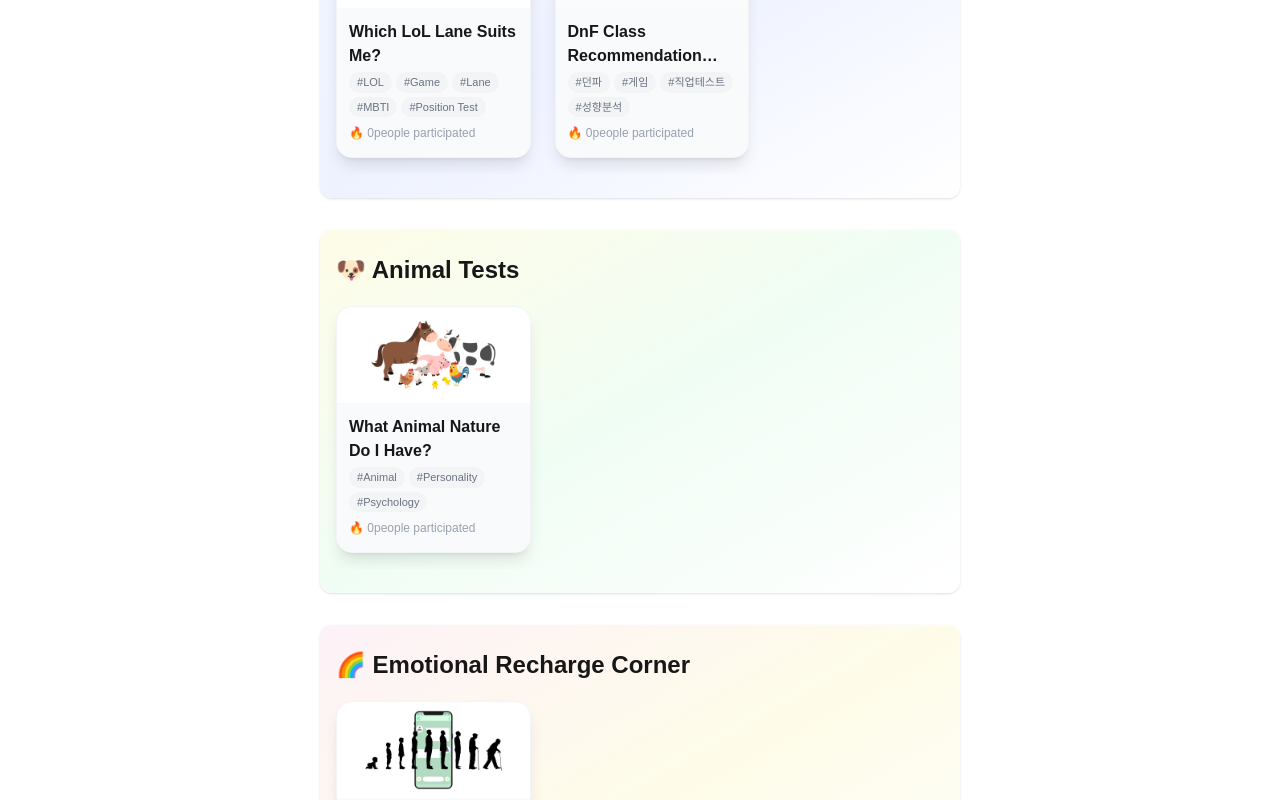
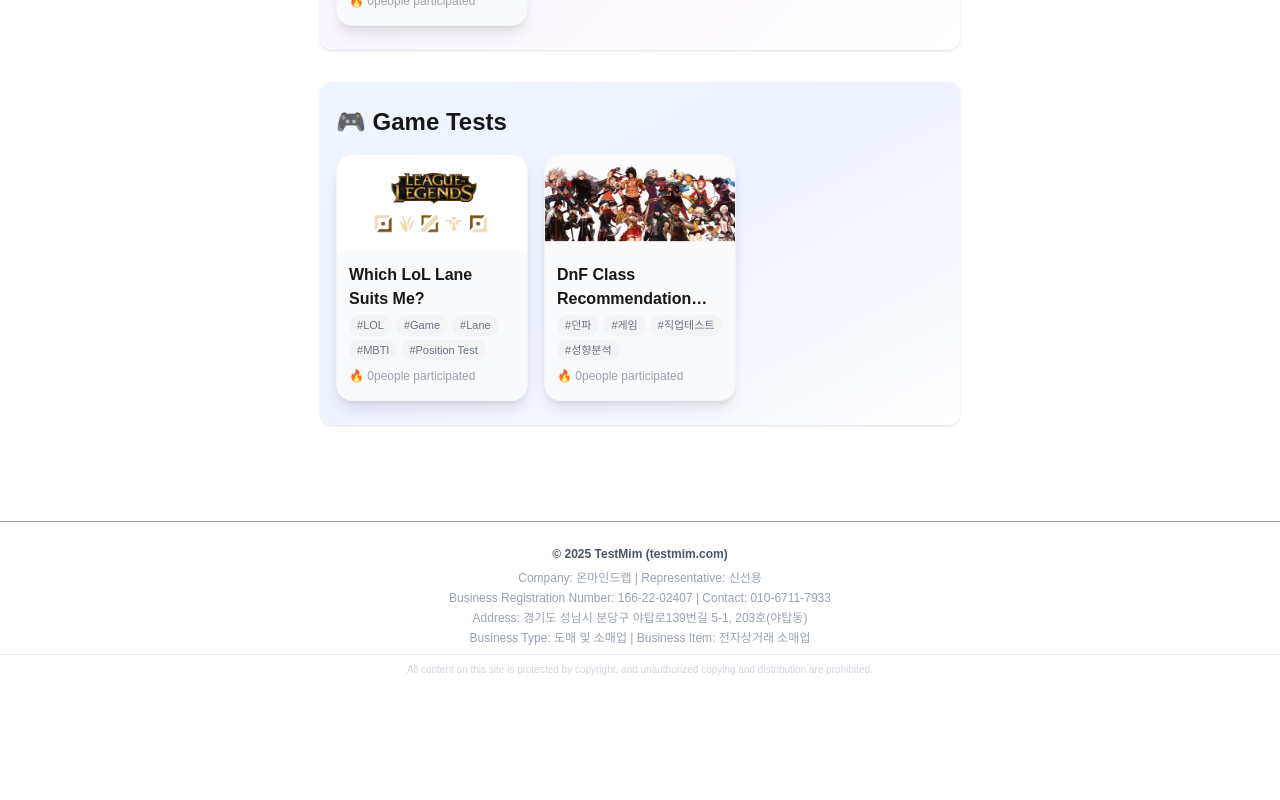
Before and after one commit to pobredward/testmim, a Next.js app: page / in a window 1280 px wide. Shown: the part 1200-2000 px from the top of the page. After the commit the page ends 1900 px from the top, so only its background shows below. Built offline with nearby package versions, Linux system fonts and the light colour scheme; no server answers; the database is empty.

Commit message:
Edit Feature "테스트 분류체계"

```diff
--- a/src/app/HomeClient.tsx
+++ b/src/app/HomeClient.tsx
@@ -67,9 +67,6 @@ export default function HomeClient() {
     "밈": "bg-gradient-to-br from-red-50 via-orange-50 to-yellow-50",
     "연애": "bg-gradient-to-br from-pink-100 via-orange-50 to-white",
     "게임": "bg-gradient-to-br from-blue-50 via-indigo-50 to-white",
-    "동물": "bg-gradient-to-br from-yellow-50 via-green-50 to-white",
-    "감성": "bg-gradient-to-br from-pink-50 via-yellow-50 to-white",
-    "운명": "bg-gradient-to-br from-purple-50 via-blue-50 to-white",
   };
 
   // 안전한 카테고리 레이블 가져오기
@@ -83,9 +80,6 @@ export default function HomeClient() {
           "밈": "🤪 밈 테스트",
           "연애": "💘 연애 테스트",
           "게임": "🎮 게임 테스트",
-          "동물": "🐶 동물 테스트",
-          "감성": "🌈 감성 테스트",
-          "운명": "🔮 운명 테스트",
         };
         return fallbackLabels[category] || category;
       }
@@ -118,7 +112,7 @@ export default function HomeClient() {
   console.log('Tests by category:', testsByCategory);
 
   // 카테고리 순서 정의 (밈을 제일 위에)
-  const CATEGORY_ORDER = ["밈", "자아", "연애", "게임", "동물", "감성", "운명"];
+  const CATEGORY_ORDER = ["밈", "자아", "연애", "게임"];
 
   // 인기 테스트들을 위한 구조화된 데이터 (제거)
   // const popularTests = (tests as any[])
@@ -241,13 +235,11 @@ export default function HomeClient() {
   // 카드 컴포넌트
   const TestCard = ({ test }: { test: any }) => (
     <Link
-      key={test.code}
       href={`/detail/${test.code}`}
       onClick={() => {
         if (analytics) logEvent(analytics, "test_enter", { test_code: test.code });
       }}
-      className="group relative block rounded-2xl bg-white shadow-lg hover:shadow-2xl transition-all overflow-hidden border border-gray-100 hover:-translate-y-1 hover:scale-105 duration-200"
-      style={{ minHeight: 210 }}
+      className="group relative block rounded-2xl bg-white shadow-lg hover:shadow-2xl transition-all overflow-hidden border border-gray-100 hover:-translate-y-1 hover:scale-105 duration-200 h-full"
     >
       {getBadge(test)}
       <div className="flex flex-col h-full">
@@ -315,20 +307,13 @@ export default function HomeClient() {
       {CATEGORY_ORDER.map(category =>
         testsByCategory[category]?.length > 0 && (
           <section key={category} className={`mb-8 py-6 px-4 rounded-xl ${CATEGORY_BG[category] || ''} shadow-sm`}>
-            <h2 className="text-xl sm:text-2xl font-extrabold mb-1 flex items-center gap-2">
+            <h2 className="text-xl sm:text-2xl font-extrabold mb-4 flex items-center gap-2">
               {getCategoryLabel(category)}
             </h2>
-            <div className="overflow-x-auto scrollbar-thin scrollbar-thumb-pink-200 -mx-2 px-2 py-4">
-              <div className="flex gap-4 md:gap-6">
-                {(testsByCategory[category] as any[]).map((test) => (
-                  <div
-                    key={test.code}
-                    className="flex-shrink-0 w-[48%] md:w-[32%] max-w-xs min-w-[160px]"
-                  >
-                    <TestCard test={test} />
-                  </div>
-                ))}
-              </div>
+            <div className="grid grid-cols-2 sm:grid-cols-2 lg:grid-cols-3 xl:grid-cols-3 gap-4">
+              {(testsByCategory[category] as any[]).map((test) => (
+                <TestCard key={test.code} test={test} />
+              ))}
             </div>
           </section>
         )
--- a/src/data/tests/animalpersonality.ts
+++ b/src/data/tests/animalpersonality.ts
@@ -14,7 +14,7 @@ export const ANIMALPERSONALITY_TEST = {
   views: 0,
   likes: 0,
   scraps: 0,
-  category: "동물",
+  category: "자아",
   questions: [
     {
       question: "당신은 모임에서 어떤 타입인가요?",
--- a/src/data/tests/pastlife.ts
+++ b/src/data/tests/pastlife.ts
@@ -15,7 +15,7 @@ export const PASTLIFE_TEST = {
   views: 0,
   likes: 0,
   scraps: 0,
-  category: "운명",
+  category: "자아",
   questions: [
     {
       question: "사람들과 있을 때 당신의 위치는?",
--- a/src/data/tests/speechstyle.ts
+++ b/src/data/tests/speechstyle.ts
@@ -14,7 +14,7 @@ export const SPEECHSTYLE_TEST = {
   views: 0,
   likes: 0,
   scraps: 0,
-  category: "감성",
+  category: "자아",
   questions: [
     {
       question: "친구와의 대화에서 자주 사용하는 표현은?",
--- a/src/i18n/locales/en.json
+++ b/src/i18n/locales/en.json
@@ -23,9 +23,6 @@
     "자아": "🧠 Finding the Real Me",
     "연애": "💘 Want to Date?",
     "게임": "🎮 Game Tests",
-    "동물": "🐶 Animal Tests",
-    "감성": "🌈 Emotional Recharge Corner",
-    "운명": "🔮 Test Your Destiny and Fate!",
     "밈": "🤪 World of Memes"
   },
   "badges": {
--- a/src/i18n/locales/ja.json
+++ b/src/i18n/locales/ja.json
@@ -23,9 +23,6 @@
     "자아": "🧠 本当の自分を見つける",
     "연애": "💘 恋愛したい？",
     "게임": "🎮 ゲームテスト",
-    "동물": "🐶 動物テスト",
-    "감성": "🌈 感性チャージコーナー",
-    "운명": "🔮 運命と縁をテスト！",
     "밈": "🤪 ミームの世界"
   },
   "badges": {
--- a/src/i18n/locales/ko.json
+++ b/src/i18n/locales/ko.json
@@ -23,13 +23,10 @@
     "자아": "🧠 진짜 나를 찾기",
     "연애": "💘 연애 할래?",
     "게임": "🎮 게임 테스트",
-    "동물": "🐶 동물 테스트",
-    "감성": "🌈 감성 충전 코너",
-    "운명": "🔮 운명과 인연을 테스트!",
     "밈": "🤪 밈의 세계"
   },
   "badges": {
-    "popular": "맛집 추천",
+    "popular": "추천",
     "new": "NEW"
   },
   "meta": {
--- a/src/i18n/locales/tests/politics.json
+++ b/src/i18n/locales/tests/politics.json
@@ -1,4 +1,52 @@
 {
+  "ko": {
+    "title": "나의 정치색 테스트",
+    "description": "대한민국 주요 정당과 정치 이슈를 바탕으로, 나의 정치 성향을 알아보세요!",
+    "tags": ["정치", "정당", "성향", "대한민국"],
+    "seoKeywords": "정치 성향 테스트, 대한민국 정당, 정치색, 민주당, 국민의힘, 진보, 보수",
+    "category": "자아",
+    "questions": [
+      {
+        "question": "경제 정책에서 더 중요한 것은?",
+        "options": [
+          "복지 확대 및 분배 강화",
+          "시장 자율과 성장 우선",
+          "기본소득 등 혁신적 실험"
+        ]
+      },
+      {
+        "question": "남북관계에 대한 입장은?",
+        "options": [
+          "대화와 협력 우선",
+          "원칙 있는 대응과 안보 강화",
+          "평화통일 적극 추진"
+        ]
+      },
+      {
+        "question": "청년 정책에서 더 공감 가는 것은?",
+        "options": [
+          "청년 기본소득, 주거 지원 등 직접적 복지",
+          "일자리 창출, 창업 지원 등 성장 기반 마련",
+          "청년 정치 참여 확대, 제도 혁신"
+        ]
+      },
+      {
+        "question": "사회적 약자(노동, 여성, 소수자) 정책에 대한 생각은?",
+        "options": [
+          "적극적 차별 해소와 권리 보장",
+          "기회 평등, 최소한의 개입",
+          "사회적 연대와 혁신적 대안 모색"
+        ]
+      },
+      {
+        "question": "부동산 정책에서 더 선호하는 방향은?",
+        "options": [
+          "공공주택 확대, 임대차 보호 강화",
+          "시장 안정화, 규제 완화",
+          "토지공개념, 기본주택 등 실험적 정책"
+        ]
+      },
+      {
   "code": "politics",
   "title": "나의 정치색 테스트",
   "description": "대한민국 주요 정당과 정치 이슈를 바탕으로, 나의 정치 성향을 알아보세요!",
--- a/src/i18n/locales/zh.json
+++ b/src/i18n/locales/zh.json
@@ -23,9 +23,6 @@
     "자아": "🧠 寻找真正的自己",
     "연애": "💘 想谈恋爱吗？",
     "게임": "🎮 游戏测试",
-    "동물": "🐶 动物测试",
-    "감성": "🌈 情感充电角落",
-    "운명": "🔮 测试你的命运和缘分！",
     "밈": "🤪 迷因的世界"
   },
   "badges": {
```
